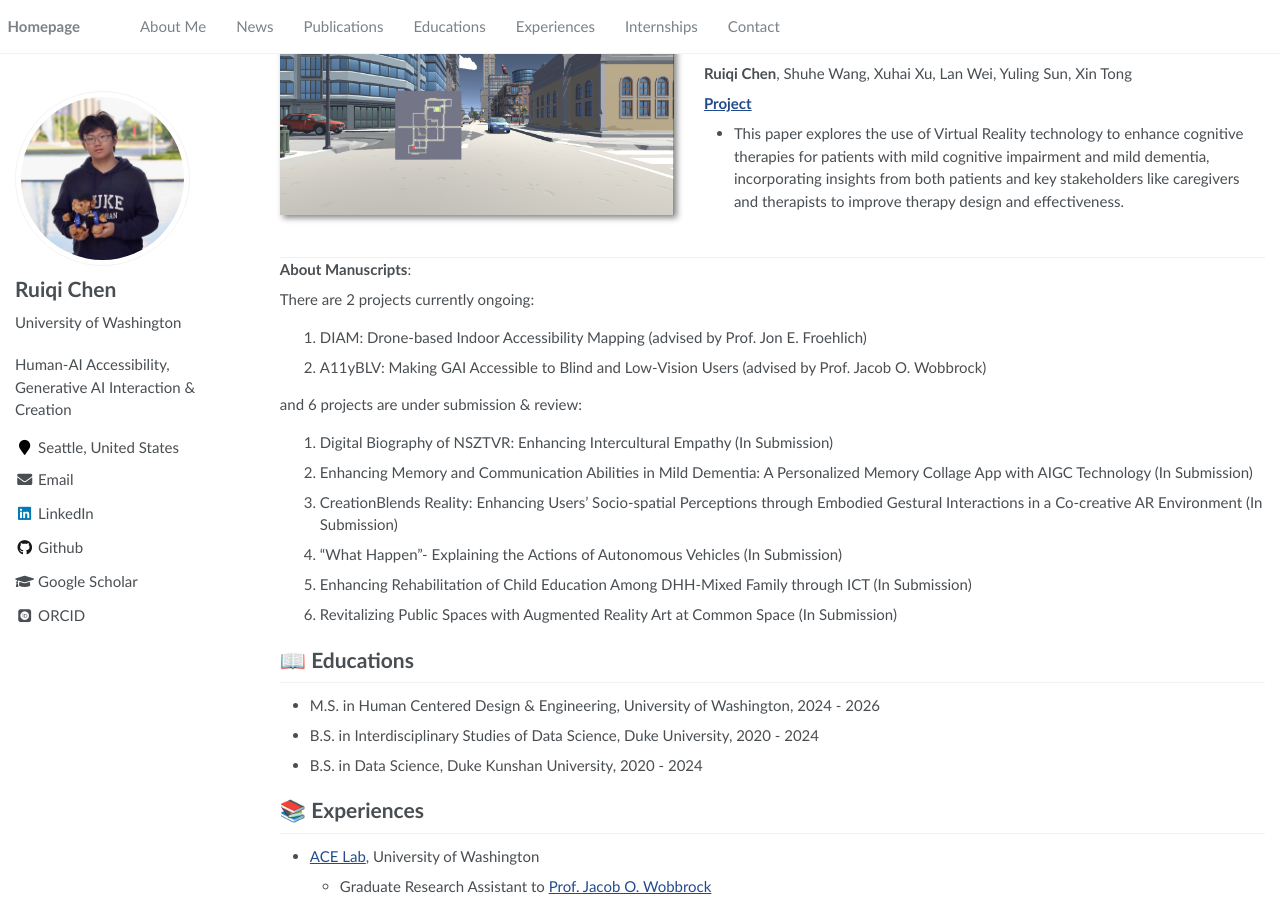
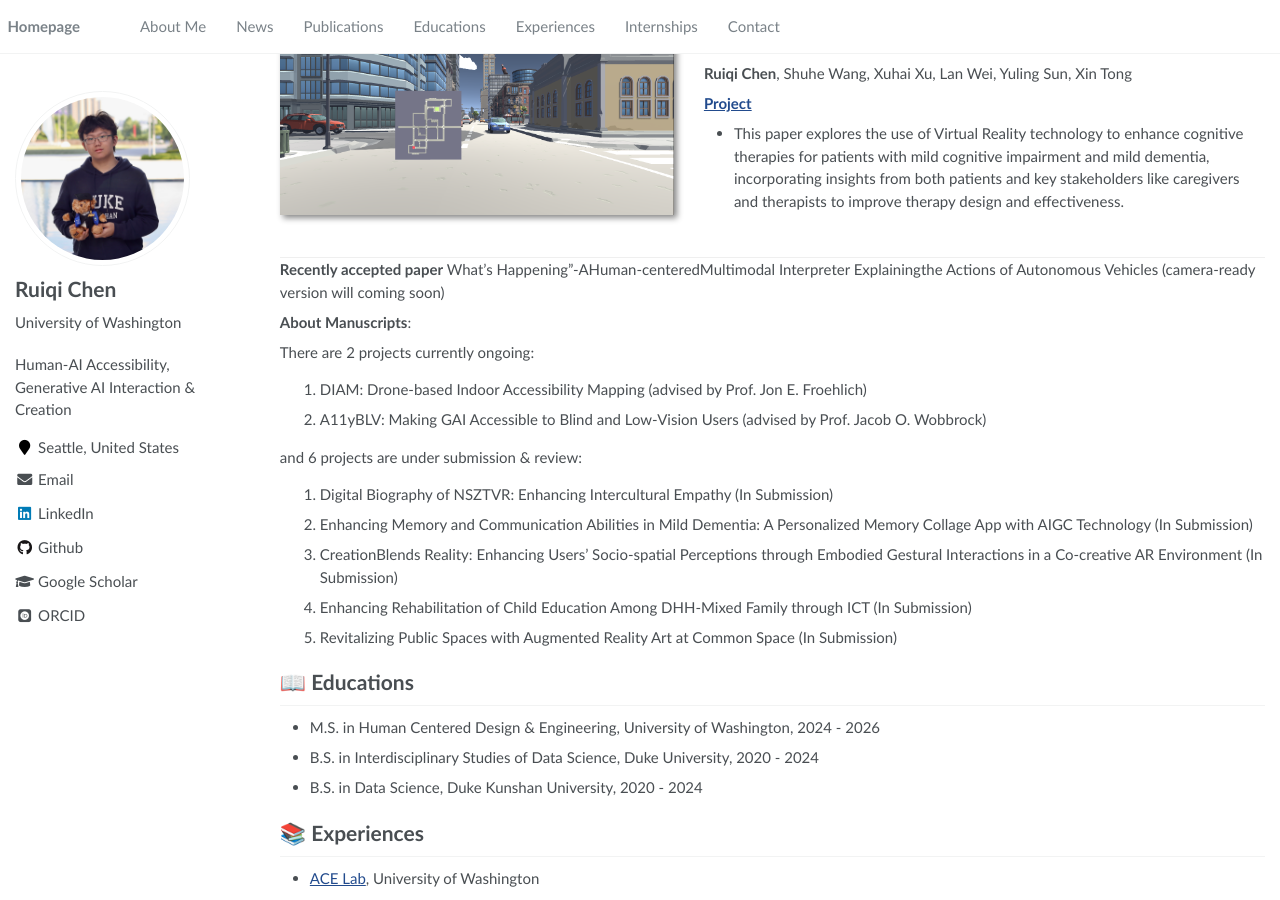
Before and after one commit to Ruiqi-Chen-0216/Ruiqi-Chen-0216.github.io, a Jekyll site: the page built from _pages/home.md, in a window 1280 px wide and 900 px high, scrolled down 1194 px. Built offline with Jekyll 4.4.1, drawn with Linux system fonts in a browser that asks for light colours; some web fonts are replaced.

Commit message:
Update home.md

```diff
--- a/_pages/home.md
+++ b/_pages/home.md
@@ -69,7 +69,10 @@
 </div>
 </div>
 
-<!---**Recently accepted paper**-->
+**Recently accepted paper**
+What's Happening"-AHuman-centeredMultimodal Interpreter Explainingthe Actions of Autonomous Vehicles (camera-ready version will coming soon)
+
+
 
 
 **About Manuscripts**:
@@ -81,10 +84,9 @@
 and 6 projects are under submission & review:
 1. Digital Biography of NSZTVR: Enhancing Intercultural Empathy (In Submission)
 2. Enhancing Memory and Communication Abilities in Mild Dementia: A Personalized Memory Collage App with AIGC Technology (In Submission)
-3. CreationBlends Reality: Enhancing Users’ Socio-spatial Perceptions through Embodied Gestural Interactions in a Co-creative AR Environment (In Submission)
-4. “What Happen”- Explaining the Actions of Autonomous Vehicles (In Submission)
-5. Enhancing Rehabilitation of Child Education Among DHH-Mixed Family through ICT (In Submission)
-6. Revitalizing Public Spaces with Augmented Reality Art at Common Space (In Submission)
+3. CreationBlends Reality: Enhancing Users' Socio-spatial Perceptions through Embodied Gestural Interactions in a Co-creative AR Environment (In Submission)
+4. Enhancing Rehabilitation of Child Education Among DHH-Mixed Family through ICT (In Submission)
+5. Revitalizing Public Spaces with Augmented Reality Art at Common Space (In Submission)
 
 
 
```
